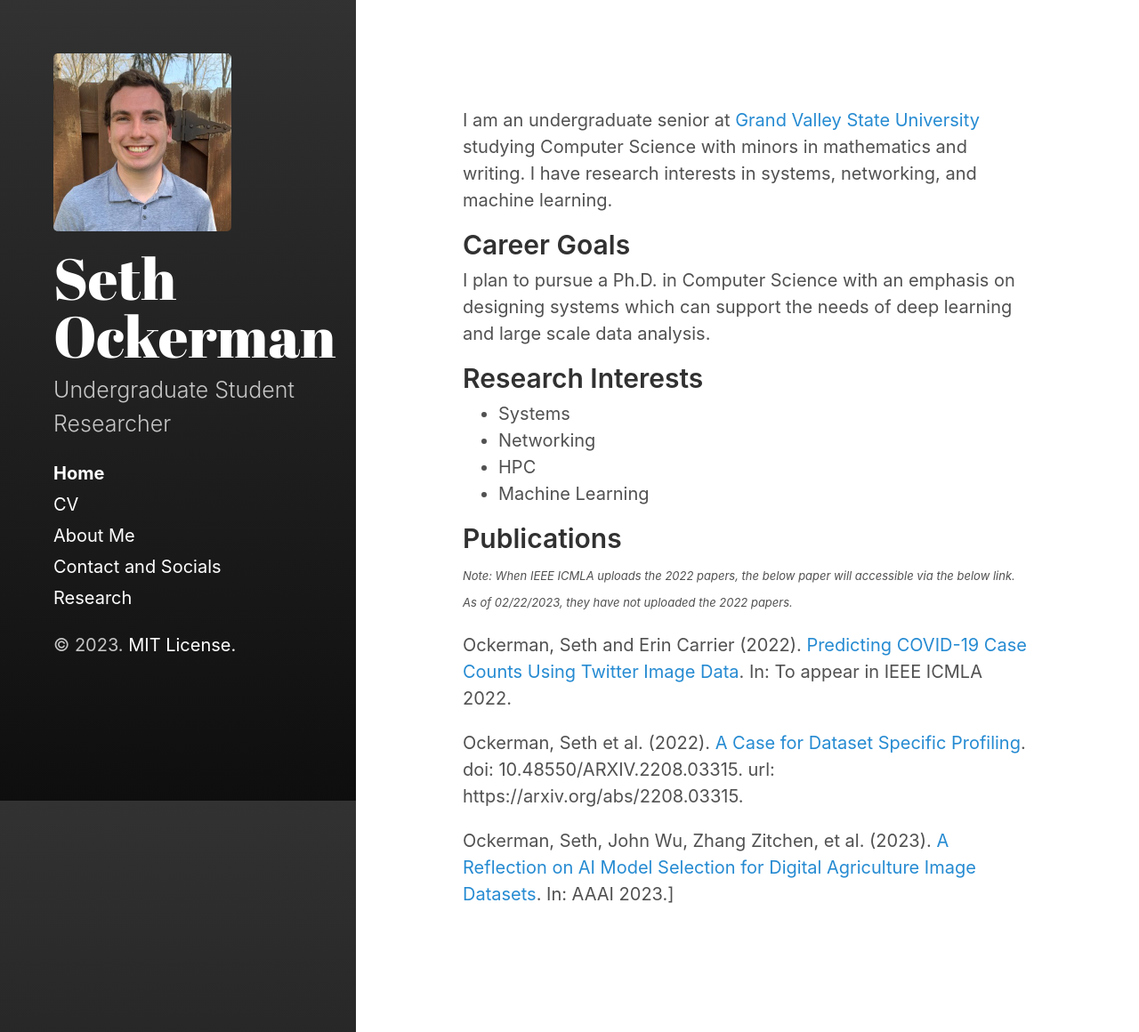
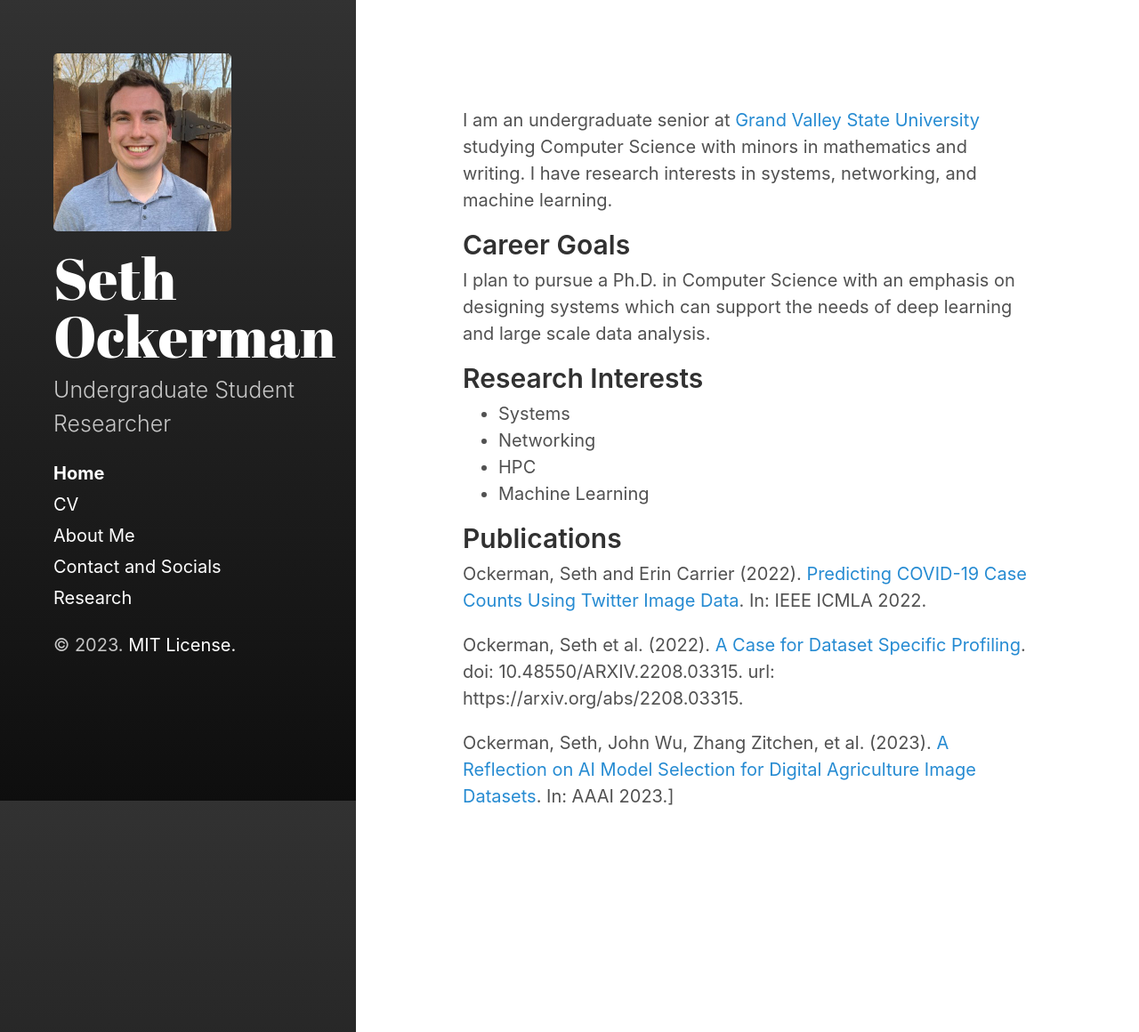
Before and after one commit to OckermanSethGVSU/OckermanSethGVSU.github.io, a Jekyll site: the page built from index.md, in a window 1280 px wide and 1160 px high. Shown: the whole window at 89% size. Built offline with Jekyll 4.4.1, drawn with Linux system fonts in a browser that asks for light colours.

Commit message:
changed to have the IEEE link

```diff
--- a/index.md
+++ b/index.md
@@ -16,9 +16,8 @@
 * Machine Learning
 
 ## Publications
-*<font size="2">Note: When IEEE ICMLA uploads the 2022 papers, the below paper will accessible via the below link. As of 02/22/2023, they have not uploaded the 2022 papers.</font>*
 
-Ockerman, Seth and Erin Carrier (2022). [Predicting COVID-19 Case Counts Using Twitter Image Data](https://ieeexplore.ieee.org/xpl/conhome/1001544/all-proceedings). In: To appear in IEEE ICMLA 2022.
+Ockerman, Seth and Erin Carrier (2022). [Predicting COVID-19 Case Counts Using Twitter Image Data](https://ieeexplore.ieee.org/stamp/stamp.jsp?arnumber=10068950). In: IEEE ICMLA 2022.
 
 
 Ockerman, Seth et al. (2022). [A Case for Dataset Specific Profiling](https://arxiv.org/abs/2208.03315). doi: 10.48550/ARXIV.2208.03315. url: https://arxiv.org/abs/2208.03315.
```
Also changed, not shown: 2 other files.
